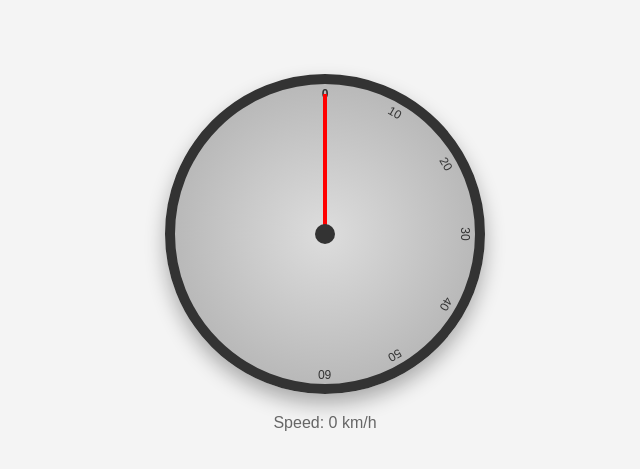
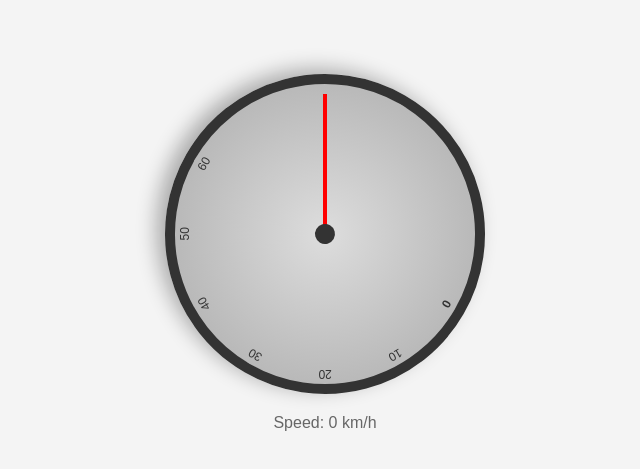
Before and after one commit to hmaarek/gps-speedometer, a plain HTML site: page index.html in a window 1280 px wide. Shown: the part 147-616 px from the top of the page, without its empty margins (315-955 px from the left). Drawn offline with Linux system fonts and the light colour scheme.

Commit message:
rotating the speedometer 120 deg such that zero is at the buttom slightly shifted to left

```diff
--- a/index.html
+++ b/index.html
@@ -21,6 +21,7 @@
             position: relative;
             background: radial-gradient(circle, #ddd, #aaa);
             box-shadow: 0 10px 20px rgba(0, 0, 0, 0.3);
+            transform: rotate(120deg); /* Rotates the speedometer to place 0 at the bottom */
         }
         #speedometer::before {
             content: '';
@@ -42,7 +43,7 @@
             top: 50%;
             left: 50%;
             transform-origin: bottom;
-            transform: translate(-50%, -100%) rotate(0deg);
+            transform: translate(-50%, -100%) rotate(-120deg); /* Adjusts for 0 starting at the bottom */
             transition: transform 0.3s ease-out;
             z-index: 1;
         }
@@ -116,7 +117,7 @@
             const needle = document.getElementById("needle");
             const footer = document.getElementById("footer");
             const clampedSpeed = Math.min(speed, 60); // Assuming max speed = 60 km/h
-            const angle = (clampedSpeed / 60) * 180; // Convert speed to angle
+            const angle = (clampedSpeed / 60) * 240 - 120; // Adjusted for 240-degree range
             needle.style.transform = `translate(-50%, -100%) rotate(${angle}deg)`;
             footer.innerText = `Speed: ${speed.toFixed(2)} km/h`;
         }
```
